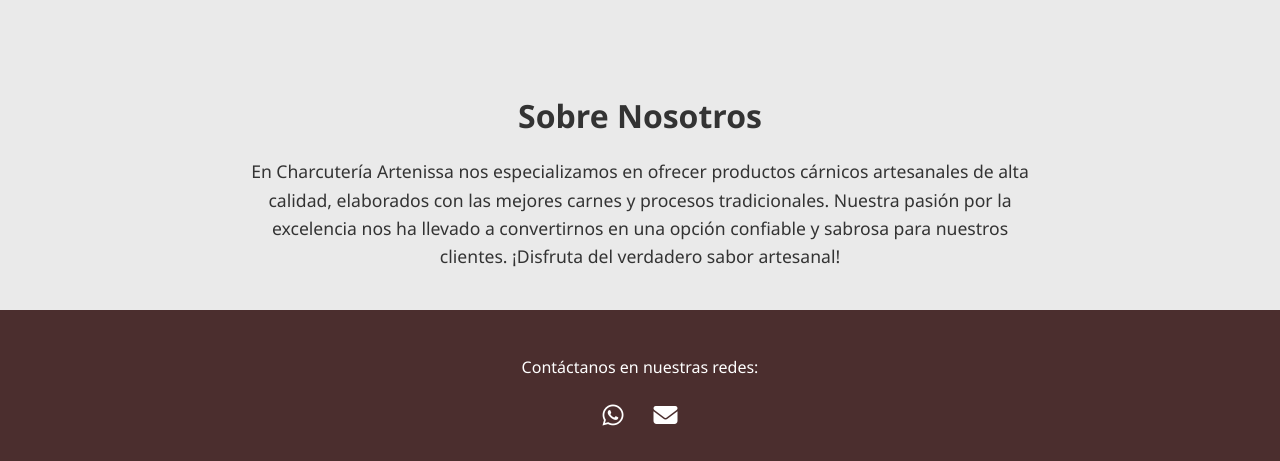
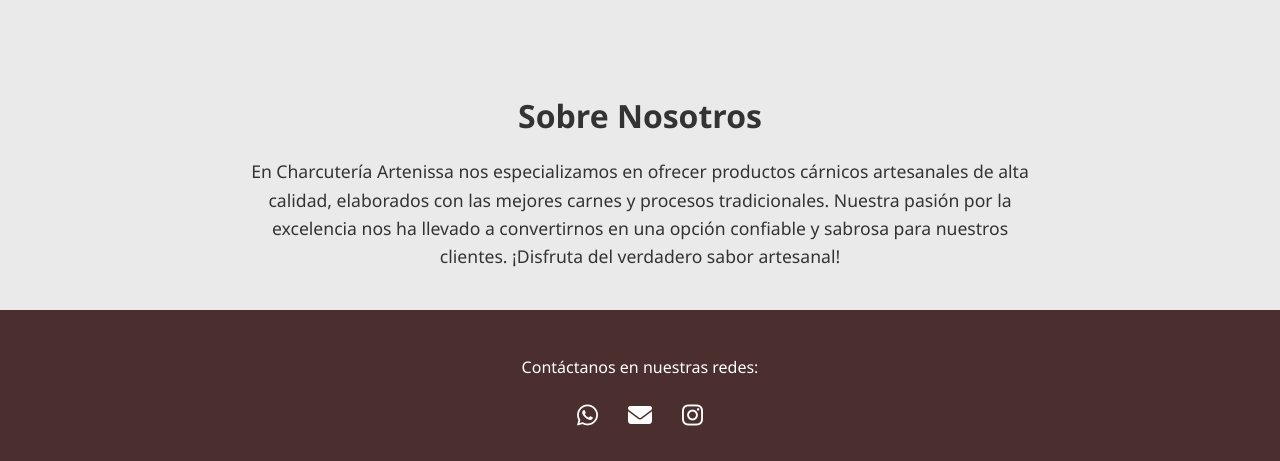
Before and after one commit to artvicent/artenissa, a plain HTML site: page index.html in a window 1280 px wide. Shown: the part 1587-2048 px from the top of the page. Drawn offline with Linux system fonts and the light colour scheme.

Commit message:
Add files via upload

```diff
--- a/index.html
+++ b/index.html
@@ -150,10 +150,10 @@
       <a href="mailto:artenissa3@gmail.com" title="Correo Electrónico">
         <i class="fas fa-envelope"></i>
       </a>
-      <!--<a href="https://instagram.com/artenissa" target="_blank" title="Instagram">
+      <a href="https://instagram.com/artenissa3" target="_blank" title="Instagram">
         <i class="fab fa-instagram"></i>
       </a>
-      <a href="https://x.com/artenissa" target="_blank" title="X">
+      <!--<a href="https://x.com/artenissa" target="_blank" title="X">
         <i class="fab fa-x-twitter"></i>-->
       </a>
     </div>
```
